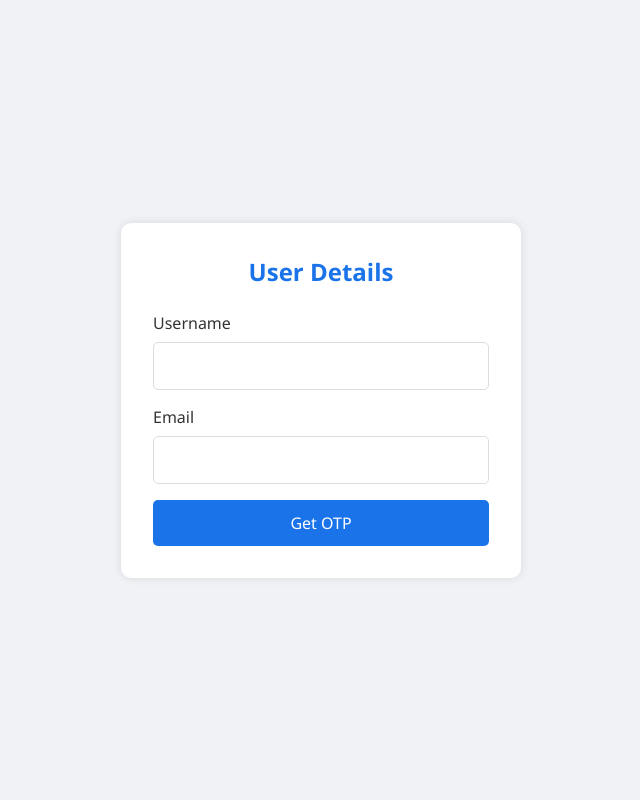
After one commit to drona-gyawali/Thoughts, a Django app: page /forget-password/ in a window 1280 px wide. The commit adds this page. Shown: the whole page, without its empty margins (319-959 px from the left). Run offline with Django 5.2, Linux system fonts and the light colour scheme; tables that the repository leaves empty hold one stand-in row (values such as "Sample post"); one stand-in notice (Sample message) is shown.

Commit message:
adeed the forget-password logic

```diff
--- a/app/models.py
+++ b/app/models.py
@@ -21,6 +21,7 @@ class Content(models.Model):
     user = models.ForeignKey(User,on_delete=models.CASCADE,null=True,blank=True)
     title = models.CharField(max_length=150, null=False,blank =False)
     description = models.TextField(null= False, blank = False)
+    email= models.EmailField(unique=True, null=True)
     created_at = models.DateTimeField(auto_now_add=True)
 
     def __str__(self) -> str:
--- /dev/null
+++ b/app/templates/forget_password.html
@@ -0,0 +1,154 @@
+<!DOCTYPE html>
+<html lang="en">
+
+<head>
+    <meta charset="UTF-8">
+    <meta name="viewport" content="width=device-width, initial-scale=1.0">
+    <title>OTP Verification</title>
+    <style>
+        * {
+            margin: 0;
+            padding: 0;
+            box-sizing: border-box;
+            font-family: 'Segoe UI', sans-serif;
+        }
+
+        body {
+            min-height: 100vh;
+            display: flex;
+            align-items: center;
+            justify-content: center;
+            background: #f0f2f5;
+        }
+
+        .container {
+            background: white;
+            padding: 2rem;
+            border-radius: 10px;
+            box-shadow: 0 0 10px rgba(0, 0, 0, 0.1);
+            width: 100%;
+            max-width: 400px;
+        }
+
+        h2 {
+            text-align: center;
+            color: #1a73e8;
+            margin-bottom: 1.5rem;
+        }
+
+        .input-group {
+            margin-bottom: 1rem;
+        }
+
+        .input-group label {
+            display: block;
+            margin-bottom: 0.5rem;
+            color: #333;
+        }
+
+        .input-group input {
+            width: 100%;
+            padding: 0.75rem;
+            border: 1px solid #ddd;
+            border-radius: 5px;
+            font-size: 1rem;
+        }
+
+        .input-group input:focus {
+            outline: none;
+            border-color: #1a73e8;
+        }
+
+        button {
+            width: 100%;
+            padding: 0.75rem;
+            background: #1a73e8;
+            color: white;
+            border: none;
+            border-radius: 5px;
+            font-size: 1rem;
+            cursor: pointer;
+            transition: background 0.3s ease;
+        }
+
+        button:hover {
+            background: #1557b0;
+        }
+
+        .otp-container {
+            display: flex;
+            gap: 0.5rem;
+            justify-content: center;
+            margin-top: 1rem;
+        }
+
+        .otp-input {
+            width: 50px;
+            height: 50px;
+            text-align: center;
+            font-size: 1.2rem;
+            border: 1px solid #ddd;
+            border-radius: 5px;
+        }
+
+        .otp-input:focus {
+            outline: none;
+            border-color: #1a73e8;
+            box-shadow: 0 0 0 2px rgba(26, 115, 232, 0.2);
+        }
+
+        .error {
+            color: #dc3545;
+            font-size: 0.875rem;
+            margin-top: 0.5rem;
+            display: none;
+        }
+    </style>
+</head>
+
+<body>
+    <div class="container">
+        <div id="userForm">
+            <h2>User Details</h2>
+            <form method='post' , enctype="multipart/form-data">
+                {% csrf_token %}
+                {%for message in messages%}
+                <div class="input-group">
+                    <label for="username">Username</label>
+                    <input type="text" id="username" name="username" required>
+                    <div class="error" {{message.tags}}>{{message}}</div>
+                </div>
+                <div class="input-group">
+                    <label for="email">Email</label>
+                    <input type="email" id="email" name="email" required>
+                    <div class="error" {{message.tags}}>{{message}}</div>
+                </div>
+                {% endfor %}
+
+                <button>Get OTP</button>
+        </div>
+        </form>
+
+        <div id="otpForm" style="display: none;">
+            <h2>Verify OTP</h2>
+            <form method="post" enctype="multipart/form-data">
+                {% csrf_token %}
+                <p style="text-align: center; margin-bottom: 1rem; color: #666;">
+                    Enter the 4-digit code sent to your email
+                </p>
+                <div class="otp-container">
+                    <input type="text" name="otp" maxlength="1" class="otp-input" onkeyup="moveToNext(this, 0)">
+                    <input type="text" name="otp" maxlength="1" class="otp-input" onkeyup="moveToNext(this, 1)">
+                    <input type="text" name="otp" maxlength="1" class="otp-input" onkeyup="moveToNext(this, 2)">
+                    <input type="text" name="otp" maxlength="1" class="otp-input" onkeyup="moveToNext(this, 3)">
+                </div>
+                {% for message in messages%}
+                <div class="error" {{message.tags}}>{{message}}</div>
+                {% endfor %}
+                <button style="margin-top: 1rem;">Verify OTP</button>
+        </div>
+        </form>
+    </div>
+</body>
+
+</html>
--- a/app/templates/login-page.html
+++ b/app/templates/login-page.html
@@ -222,7 +222,7 @@
                     <input type="checkbox" name="remember_me" value="on">
                     <span>Remember me</span>
                 </label>
-                <a href="#" class="forgot-password">Forgot Password?</a>
+                <a href="/forget-password" class="forgot-password">Forgot Password?</a>
             </div>
             <button type="submit" class="login-button">Log In</button>
             <div class="signup-link">
--- a/app/templates/sign-up.html
+++ b/app/templates/sign-up.html
@@ -217,6 +217,10 @@
                 <input type="text" name="username" placeholder="Choose a username" required>
             </div>
             <div class="form-group">
+                <label for="email">Password</label>
+                <input type="email" name="email" placeholder="Enter email" required>
+            </div>
+            <div class="form-group">
                 <label for="password">Password</label>
                 <input type="password" name="password" placeholder="Create a password" required>
                 <div class="password-strength">Password must be at least 8 characters long</div>
--- a/app/views.py
+++ b/app/views.py
@@ -7,12 +7,18 @@ from django import template
 from django.http import HttpResponseNotAllowed, HttpResponseRedirect, QueryDict
 from django.shortcuts import get_object_or_404, render,redirect,HttpResponse
 from django.contrib.auth.models import User
+from django.contrib.auth.decorators import login_required
 from django.contrib import messages
 from .models import *
 from django.contrib.auth import authenticate,login,logout
-from django.contrib.auth.decorators import login_required
 from django.views import View
-from django.views.decorators.csrf import csrf_protect
+from django.contrib.auth.mixins import LoginRequiredMixin
+import random
+from django.core.mail import send_mail
+from django.http import JsonResponse
+from django.conf import settings
+import time
+
 
 
 """
@@ -21,7 +27,7 @@ This views.py file contains actual server-side logic and frontend intergation.
 
 
 # Class ContentView is responsible for creating the objects and fetching the data from database : Handle get & post requests
-class ContentView(View):
+class ContentView(LoginRequiredMixin,View):
 
     """
     CBV :          get method & post method
@@ -30,6 +36,8 @@ class ContentView(View):
     """
 
     template_name = 'blog-manage.html'
+    login_url ='login-page'
+    redirect_field_name = 'next'
 
     # Handle: Get Requests: list of Contents
     def get(self,request):
@@ -72,12 +80,14 @@ class ContentView(View):
 
 
 # class Update_View is responsible for editing the content that is already created in class ContentView: Handle get & post request
-class Update_View(View):
+class Update_View(LoginRequiredMixin,View):
 
     """
     CBV:     Edit / Delete the Content\n
     Render:  update.html Template
     """
+    login_url='login-page'
+
     # Handle: Get Requests: list of Contents
     def get(self,request,id):
 
@@ -108,6 +118,7 @@ class Update_View(View):
             return redirect('user-site')
 
 # delete_page  is responsible for deleting the content from database compltely : Handle post request
+@login_required(login_url='user-site')
 def delete_page(request,id):
 
     queryset = Content.objects.get(id=id)
@@ -185,6 +196,7 @@ class SignUp(View):
         username = data.get("username")
         password = data.get("password")
         confirm_password = data.get("confirm_password")
+        email = data.get("email")
 
         # Check if the user already exists
         if User.objects.filter(username=username).exists():
@@ -201,6 +213,7 @@ class SignUp(View):
             first_name=firstname,
             last_name=lastname,
             username=username,
+            email=email
         )
 
         # Hash the password and save the user
@@ -215,3 +228,99 @@ class SignUp(View):
 def log_out(request):
     logout(request)
     return redirect('login-page')
+
+
+#utility fx to  generate 4 digits otp
+def generate_otp():
+    """
+    Generate 4 digit otp
+    """
+    return str(random.randint(1000,9999))
+
+# CBV responsible for handeling forget_password request.
+class forget_password(View):
+    """
+    CBV: Handle POST & GET Request\n
+    Render the forget_password.html page
+    """
+    template_name = 'forget_password.html'
+
+    # fx to handle the get Request
+    def get(self,request):
+        """
+        Render the .html page
+        """
+
+        return render(request,self.template_name)
+
+    def post(self,request):
+        """
+        Get the user input from the forms
+        """
+
+        if request.method == "POST":
+            data = request.POST
+            username = data.get("username")
+            email = data.get("email")
+
+        # user verification for otp
+        if not User.objects.filter(username=username,email=email).exists:
+            messages.error(request, f'Username or email does not exist')
+            return render(request,self.template_name)
+
+        # fx to generate 4 digit Otp
+        otp = generate_otp()
+
+        # storing the otp in sessions
+        request.session['otp']=otp
+
+        # Sending the otp to vaild user
+        send_mail(
+
+            subject="Request for OTP",
+            message=f"You are seeing this mail because you request for the OTP.\n Your OTP is {otp}.",
+            from_email="dronrajoffical@gmail.com",
+            recipient_list=[email],
+            fail_silently=False,
+        )
+
+        return redirect('verify-otp')
+
+
+# CBV that verify the otp of the user
+class Otpverfication(View):
+    """
+    CBV: Handle GET and POST Request
+    """
+    template_name = 'forget_password.html'
+
+    def get(self,request):
+        """
+        Render the html page.
+        """
+        return render(request,self.template_name)
+
+    def post(self,request):
+        """
+        Handle the POST requst and verify the session stored otp
+        """
+        data = request.post
+        otp = data.get("otp")
+
+        # check email otp against session
+
+        session_otp = request.session.get('otp')
+
+        print(session_otp)
+
+        if session_otp != otp:
+            message.error(request,"OTP Verification failed.")
+            return render(request,self.template_name)
+
+        # otp matches del otp from sessions
+        del request.session['otp']
+
+        return redirect('login-page') # for sure i will the login-page to reset password.
+
+
+# setup the new forgetpage and verify page and reset-page then proceed the rest.
--- a/core/urls.py
+++ b/core/urls.py
@@ -29,7 +29,8 @@ urlpatterns = [
     path('user-site/delete/<int:id>/', delete_page,name ='delete'),
     path('login-page/', Loginpage.as_view(),name='login-page'),
     path('sign-up/',SignUp.as_view(), name = 'sign-up'),
-    path('logout/',log_out,name='logout')
+    path('logout/',log_out,name='logout'),
+    path('forget-password/',forget_password.as_view(),name ='forget-password')
 ]
 
 if settings.DEBUG:
```
Also changed, not shown: app/templates/verify-otp.html (added, +154 -0 lines), core/settings.py (+8 -0 lines), app/migrations/0003_content_email.py (added), db.sqlite3.
